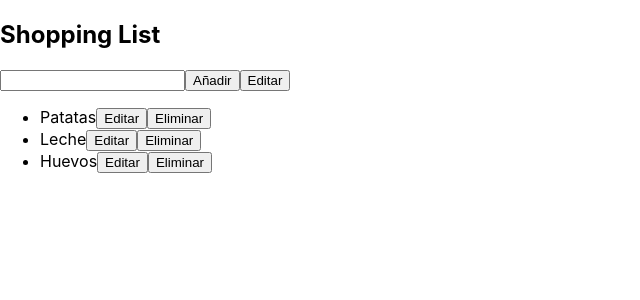
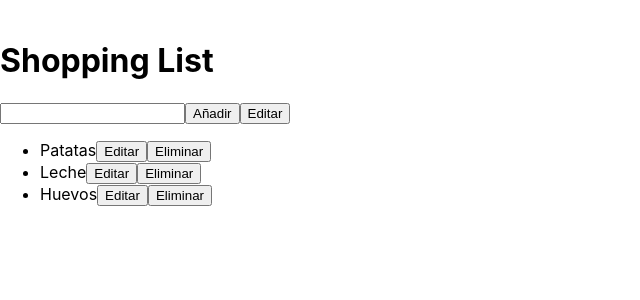
Before and after one commit to GustavoArdaya/shopping_list, a React (Create React App) app: page / in a window 1280 px wide. Shown: the top 300 px of the page, without its empty margins (0-640 px from the left). Built offline with nearby package versions, Linux system fonts and the light colour scheme.

Commit message:
Create Navbar

```diff
--- a/src/Componentes/ItemList/index.jsx
+++ b/src/Componentes/ItemList/index.jsx
@@ -1,7 +1,8 @@
-import React, { useState } from 'react';
-import Item from '../Item/Item';
-import ProductForm from '../ProductForm/ProductForm';
-import styles from './itemList.module.css';
+import React, { useState } from 'react'
+import Item from '../Item/Item'
+import Navbar from '../Navbar/Navbar'
+import ProductForm from '../ProductForm/ProductForm'
+import styles from './itemList.module.css'
 
 let productList = [
   {
@@ -19,28 +20,28 @@ let productList = [
     name: 'Huevos',
     isBought: false,
   },
-];
-let idToModify = '';
+]
+let idToModify = ''
 
 export default function ItemList() {
-  const [products, setProducts] = useState(productList);
+  const [products, setProducts] = useState(productList)
 
   const deleteById = (idItem) => {
     // console.log('funcionoooo!');
-    let newData = products.filter((item) => item.id !== idItem);
+    let newData = products.filter((item) => item.id !== idItem)
 
-    console.log(newData);
-    setProducts(newData);
-  };
+    console.log(newData)
+    setProducts(newData)
+  }
   const editById = (idItem) => {
-    idToModify = idItem;
-    console.log(idToModify);
-  };
+    idToModify = idItem
+    console.log(idToModify)
+  }
 
   return (
     <div>
       <div className={styles.mainContainer}>
-        <h2 className={styles.title}>Shopping List</h2>
+        <Navbar />
         <ProductForm />
         <ul className={styles.itemContainer}>
           {products.map((item) => (
@@ -54,5 +55,5 @@ export default function ItemList() {
         </ul>
       </div>
     </div>
-  );
+  )
 }
--- /dev/null
+++ b/src/Componentes/Navbar/Navbar.jsx
@@ -0,0 +1,11 @@
+import React from 'react'
+
+export default function Navbar() {
+  return (
+    <div>
+        <img></img>
+        <h1>Shopping List</h1>
+    </div>
+
+  )
+}
```
Also changed, not shown: src/Componentes/Navbar/navbar.module.css (added).
